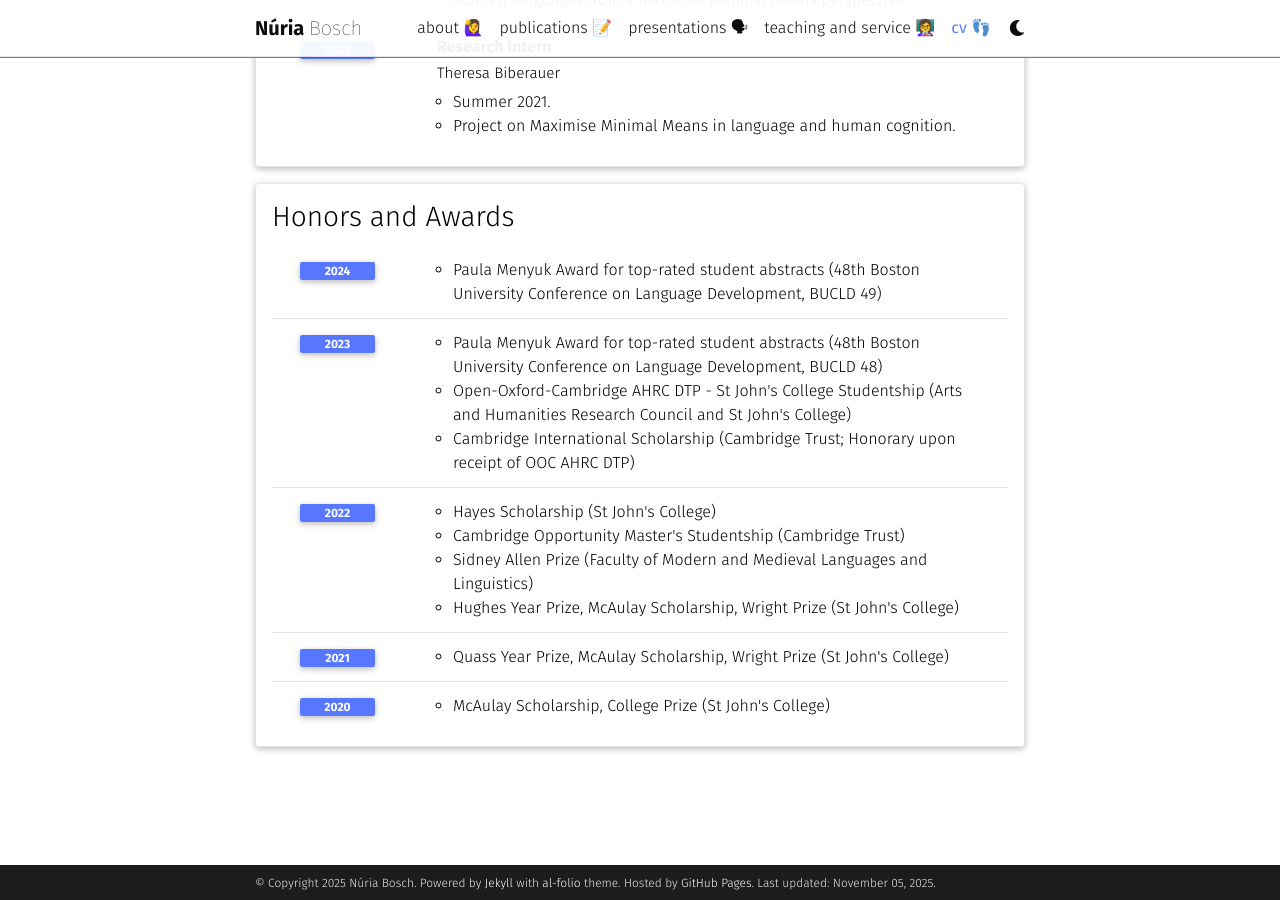
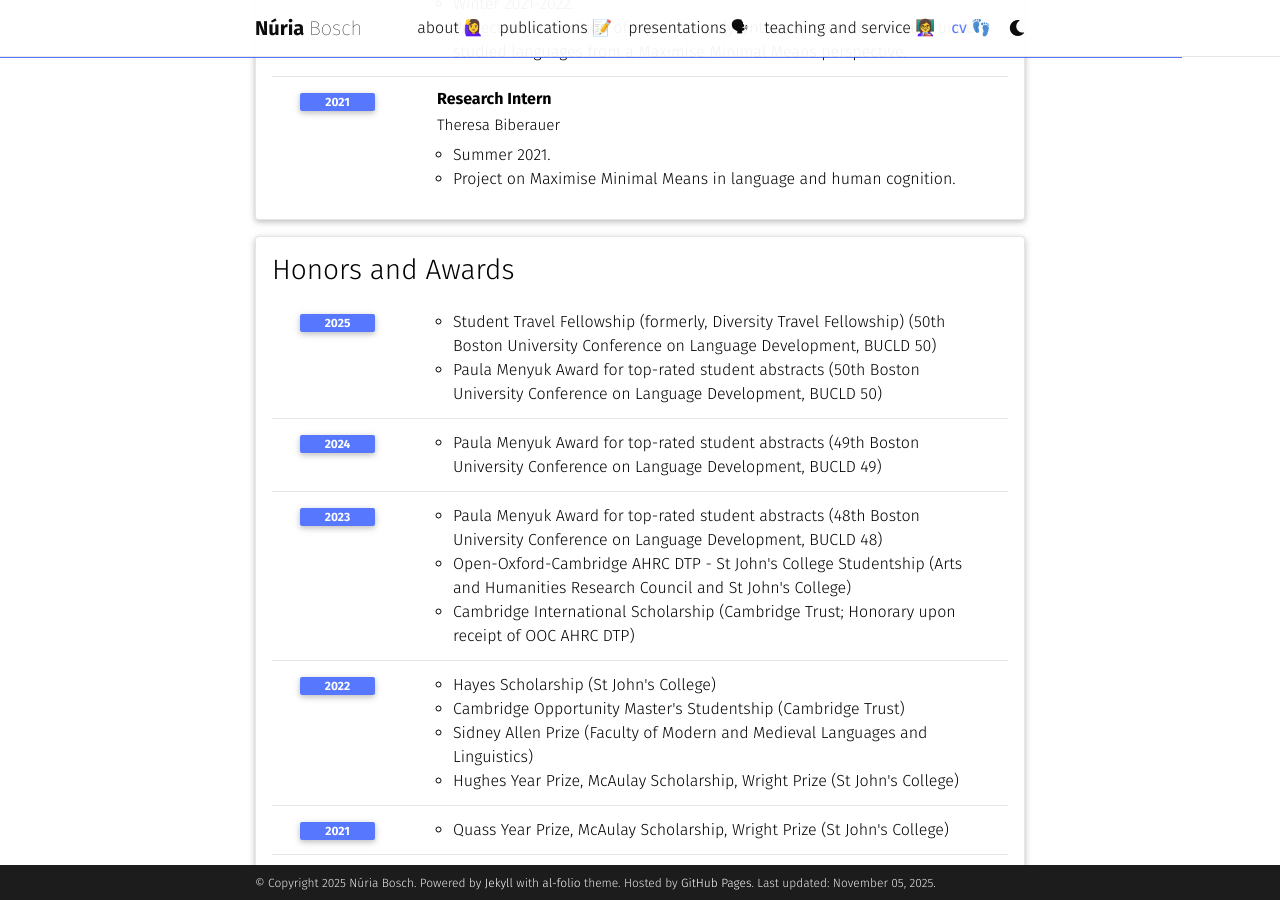
Before and after one commit to nuria-bosch/nuria-bosch.github.io, a Jekyll site: the page built from _pages/cv.md, in a window 1280 px wide and 900 px high, scrolled down 1548 px. Built offline with Jekyll 4.4.1, drawn with Linux system fonts in a browser that asks for light colours; some web fonts are replaced; comment, search, counter and statistics services are not loaded; a style sheet for code colours, icons or effects is not loaded; some of the changed text lies outside the part shown.

Commit message:
Update cv.yml

```diff
--- a/_data/cv.yml
+++ b/_data/cv.yml
@@ -25,6 +25,8 @@
 - title: Visiting Positions
   type: time_table
   contents:
+    - title: Visiting PhD Student (September-December) - New York University
+      year: 2025
     - title: MGK Doctoral Fellow (April-July) - Negation in Language and Beyond (NegLaB) project
       institution: Goethe-Universität Frankfurt
       year: 2025
@@ -64,9 +66,13 @@
 - title: Honors and Awards
   type: time_table
   contents:
+    - year: 2025
+      items:
+        - Student Travel Fellowship (formerly, Diversity Travel Fellowship) (50th Boston University Conference on Language Development, BUCLD 50)
+        - Paula Menyuk Award for top-rated student abstracts (50th Boston University Conference on Language Development, BUCLD 50)
     - year: 2024
       items:
-        - Paula Menyuk Award for top-rated student abstracts (48th Boston University Conference on Language Development, BUCLD 49)
+        - Paula Menyuk Award for top-rated student abstracts (49th Boston University Conference on Language Development, BUCLD 49)
     - year: 2023
       items:
         - Paula Menyuk Award for top-rated student abstracts (48th Boston University Conference on Language Development, BUCLD 48)
```
